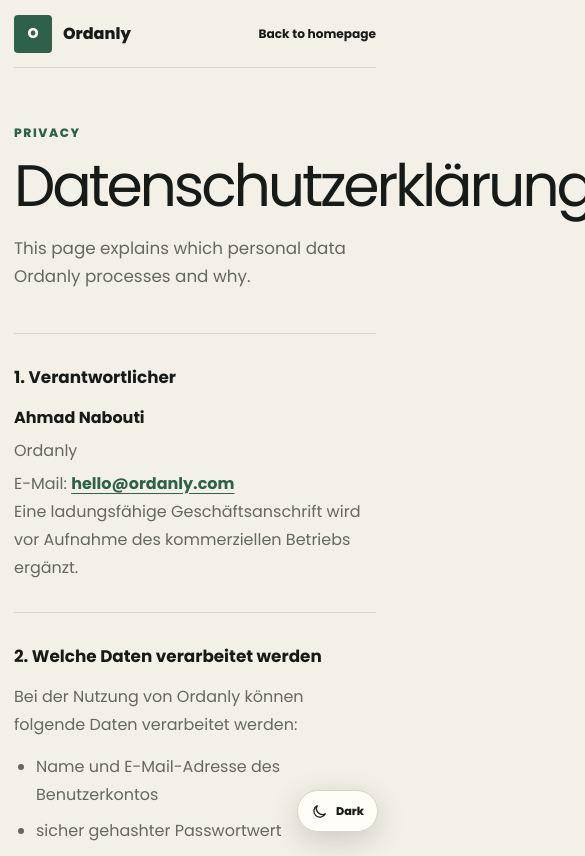
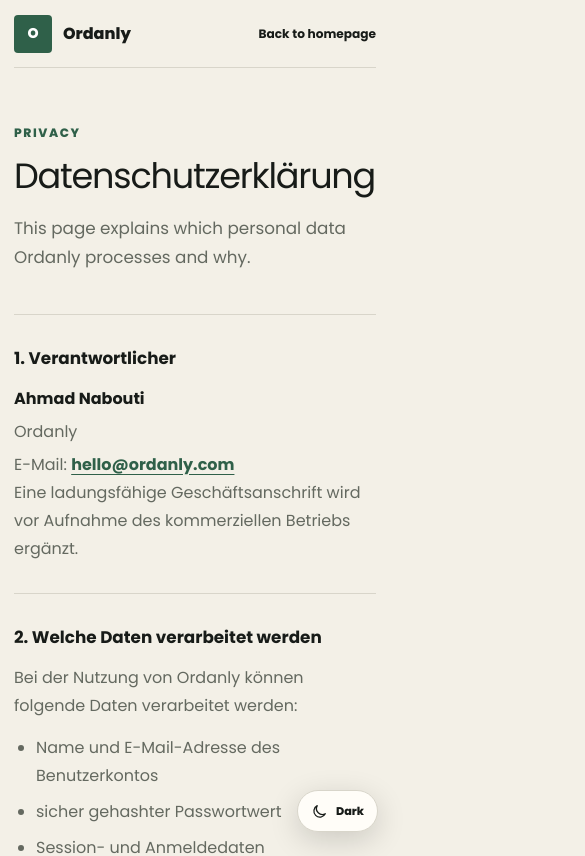
Before and after one commit to ahmadnabouty963/taskflow, a React (Vite) app in the folder apps/client/: page /datenschutz in a window 390 px wide. Shown: the top 856 px of the page, 585 px wide, since content can reach past the window. Built offline with nearby package versions, Linux system fonts and the light colour scheme; no server answers.

Commit message:
fix: make legal page titles responsive

```diff
--- a/apps/client/src/App.css
+++ b/apps/client/src/App.css
@@ -1983,6 +1983,13 @@
   letter-spacing: -0.055em;
 }
 
+.legal-main > .legal-title--long {
+  overflow-wrap: anywhere;
+  font-size: clamp(3rem, 5vw, 4rem);
+  line-height: 1;
+  letter-spacing: -0.045em;
+}
+
 .legal-intro {
   max-width: 650px;
   margin: 0;
@@ -2092,6 +2099,12 @@
     font-size: clamp(2.8rem, 15vw, 4.4rem);
   }
 
+  .legal-main > .legal-title--long {
+    font-size: clamp(1.9rem, 9vw, 2.8rem);
+    line-height: 1.04;
+    letter-spacing: -0.035em;
+  }
+
   .legal-content {
     margin-top: 42px;
   }
--- a/apps/client/src/components/LegalLayout.jsx
+++ b/apps/client/src/components/LegalLayout.jsx
@@ -16,7 +16,15 @@
 
       <main className="legal-main">
         <p className="eyebrow">{eyebrow}</p>
-        <h1>{title}</h1>
+        <h1
+          className={
+            title.length > 14
+              ? "legal-title legal-title--long"
+              : "legal-title"
+          }
+        >
+          {title}
+        </h1>
         <p className="legal-intro">{intro}</p>
 
         <article className="legal-content">{children}</article>
```
Also changed, not shown: 1 other file (tests, documents, lock files or other folders).
